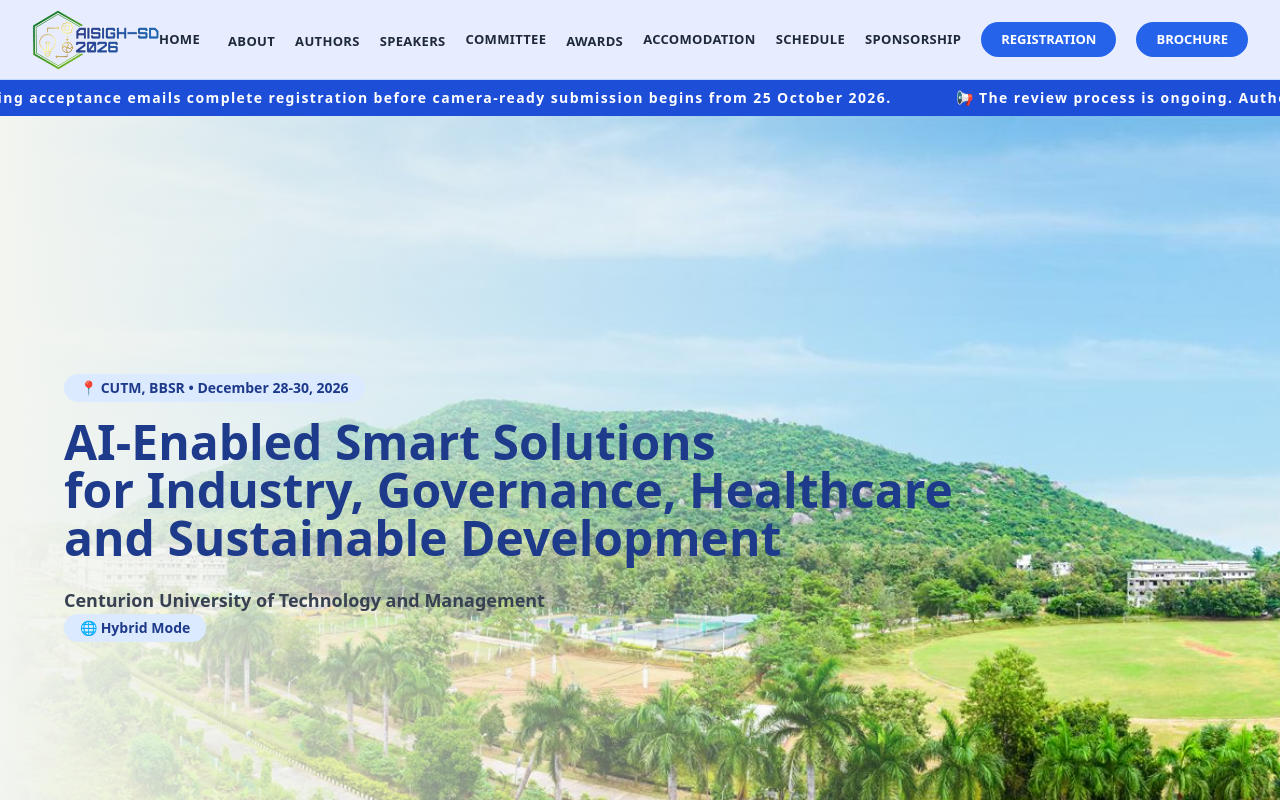
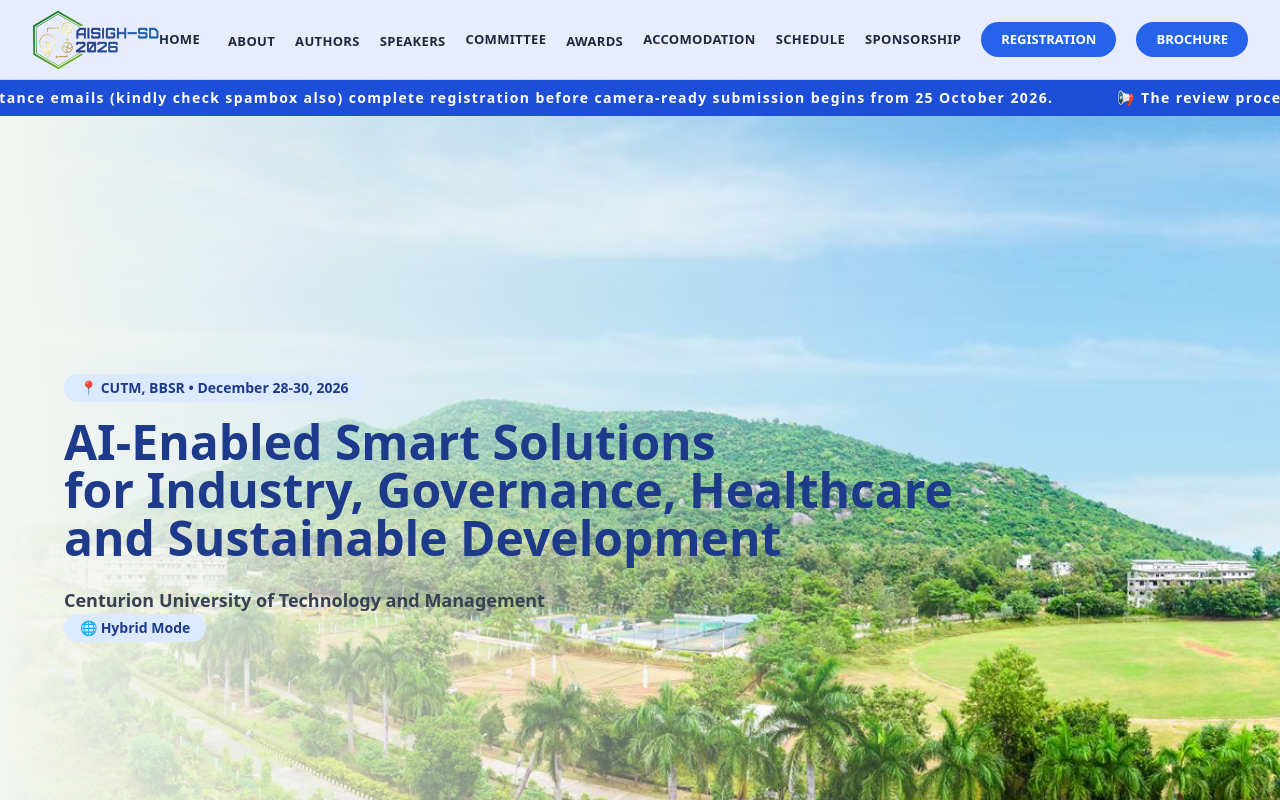
Before and after one commit to Shatabdi121/RAEIC, a React (Vite) app: page / in a window 1280 px wide. Shown: the top 800 px of the page. Built offline with nearby package versions, Linux system fonts and the light colour scheme.

Commit message:
update merqueee

```diff
--- a/src/Header.jsx
+++ b/src/Header.jsx
@@ -281,11 +281,11 @@ const Header = () => {
   <div className="flex w-max flex-nowrap animate-[deadline-marquee_20s_linear_infinite] motion-reduce:animate-none">
     <span className="shrink-0 px-8 tracking-widest whitespace-nowrap">
       {/* 📢 FINAL EXTENSION OF PAPER SUBMISSION DEADLINE: 10 OCTOBER 2026 | NO FURTHER EXTENSION WILL BE GRANTED. */}
-    📢 The review process is ongoing. Authors receiving acceptance emails complete registration before camera-ready submission begins from 25 October 2026.
+    📢 The review process is ongoing. Authors receiving acceptance emails (kindly check spambox also) complete registration before camera-ready submission begins from 25 October 2026.
     </span>
     <span className="shrink-0 px-8 tracking-widest whitespace-nowrap" aria-hidden="true">
       {/* 📢 FINAL EXTENSION OF PAPER SUBMISSION DEADLINE: 10 OCTOBER 2026 | NO FURTHER EXTENSION WILL BE GRANTED. */}
-    📢 The review process is ongoing. Authors receiving acceptance emails complete registration before camera-ready submission begins from 25 October 2026.
+    📢 The review process is ongoing. Authors receiving acceptance emails (kindly check spambox also) complete registration before camera-ready submission begins from 25 October 2026.
     </span>
   </div>
   <style>{`
```
